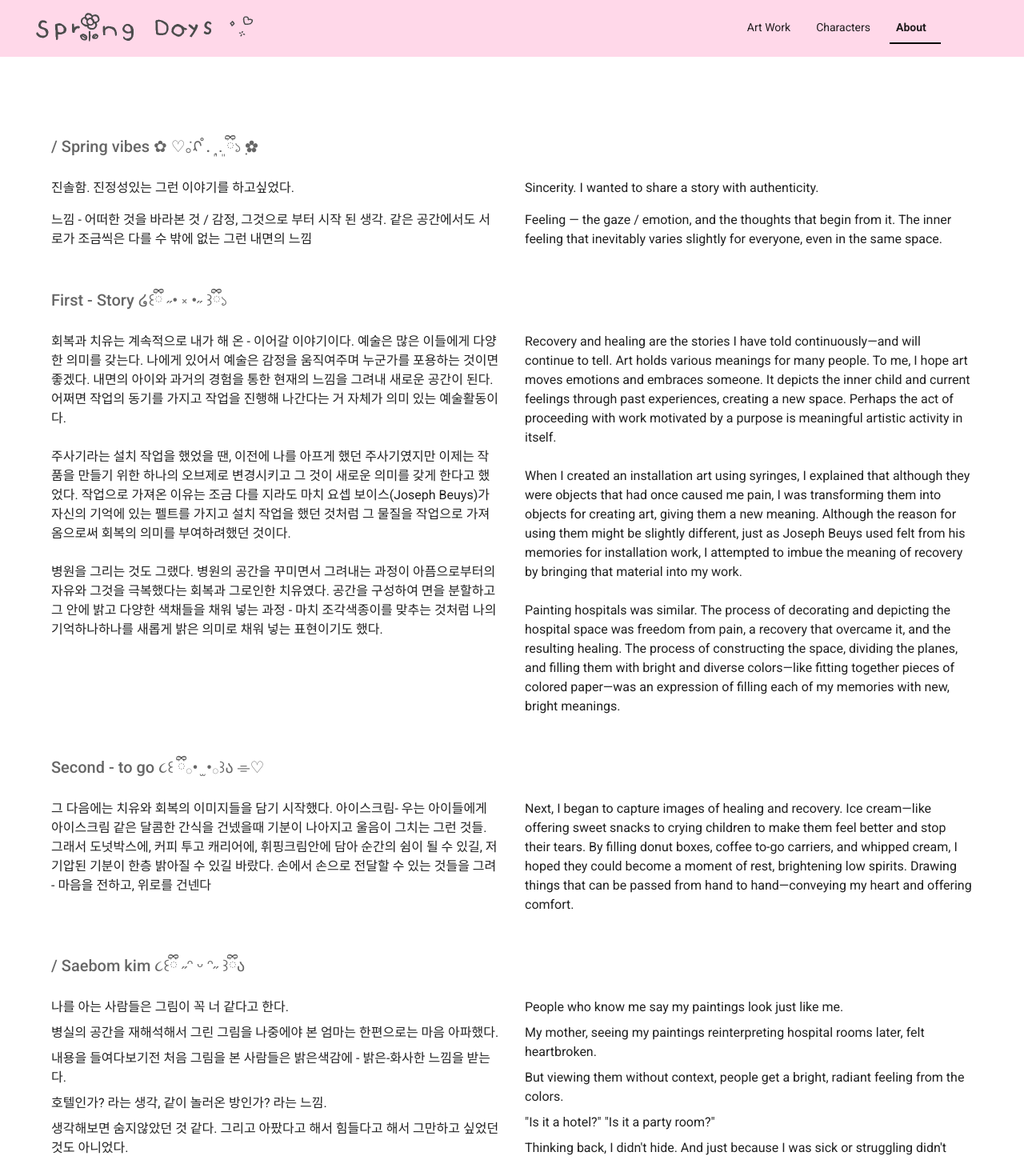
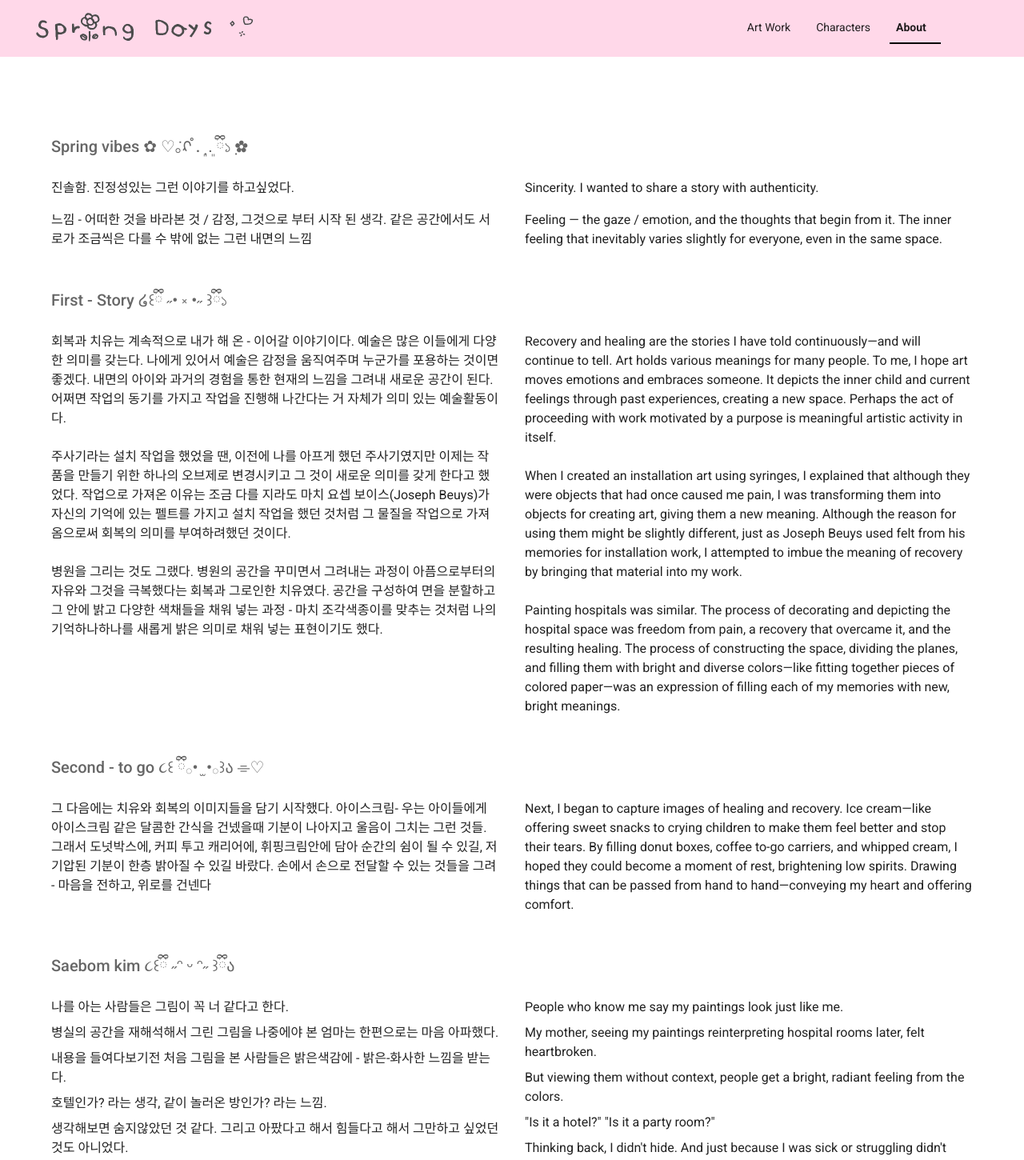
Before and after one commit to jaylee1021/springk_portfolio, a Next.js app: page /about in a window 1280 px wide. Shown: the top 1450 px of the page at 80% size. Built offline with nearby package versions, Linux system fonts and the light colour scheme; some icons are missing.

Commit message:
remove slash on about me page

```diff
--- a/src/components/About/AboutMe.tsx
+++ b/src/components/About/AboutMe.tsx
@@ -11,7 +11,7 @@ export default function AboutMe() {
             <Box sx={{ my: 4 }}>
                 {/* Spring vibes Section */}
                 <Typography variant="h6" sx={{ color: 'text.secondary', mb: 3, mt: 4 }}>
-                    / Spring vibes ✿ ♡݁｡ᡘ֯ .ܸ ݂ .ܸ ྀི১݂ ✿
+                    Spring vibes ✿ ♡݁｡ᡘ֯ .ܸ ݂ .ܸ ྀི১݂ ✿
                 </Typography>
                 <Grid container spacing={4}>
                     <Grid size={{ xs: 12, md: 6 }}>
@@ -80,7 +80,7 @@ export default function AboutMe() {
 
                 {/* Saebom kim Section */}
                 <Typography variant="h6" sx={{ color: 'text.secondary', mb: 3, mt: 6 }}>
-                    / Saebom kim ૮꒰ྀི ˶ᵔ ᵕ ᵔ˶ ꒱ྀིა
+                    Saebom kim ૮꒰ྀི ˶ᵔ ᵕ ᵔ˶ ꒱ྀིა
                 </Typography>
                 <Grid container spacing={4}>
                     <Grid size={{ xs: 12, md: 6 }}>
```
